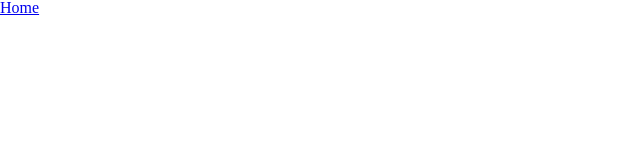
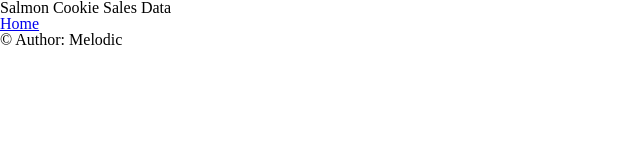
Before and after one commit to MelodicXP/cookie-stand, a plain HTML site: page sales.html in a window 1280 px wide. Shown: the whole page, without its empty margins (0-640 px from the left). Drawn offline with Linux system fonts and the light colour scheme.

Commit message:
Add HTML foundation for sales data page

```diff
--- a/sales.html
+++ b/sales.html
@@ -11,12 +11,37 @@
 
 <body>
   <header>
-    <h2><a href="index.html">Home</a></h2>
+    <h1>Salmon Cookie Sales Data</h1>
   </header>
 
-  <main></main>
+  <main>
+    <h2><a href="index.html">Home</a></h2>
+    <section id="cookie-stands"></section>
+    <!-- ! generate this from js: -->
+    <!--
+        <article>
+           <h2></h2>
+           <p></p>
+           <ul>
+             <li></li>
+           </ul>
+           <img>
+           <table>
+        </article>
+        -->
 
-  <footer></footer>
+    <!-- <article>
+          <h2></h2>
+          <p></p>
+          <ul>
+            <li></li>
+          </ul>
+          <img>
+       </article>
+       -->
+  </main>
+
+  <footer>&copy; Author: Melodic</footer>
 
   <script src="js/app.js"></script>
 </body>
```
